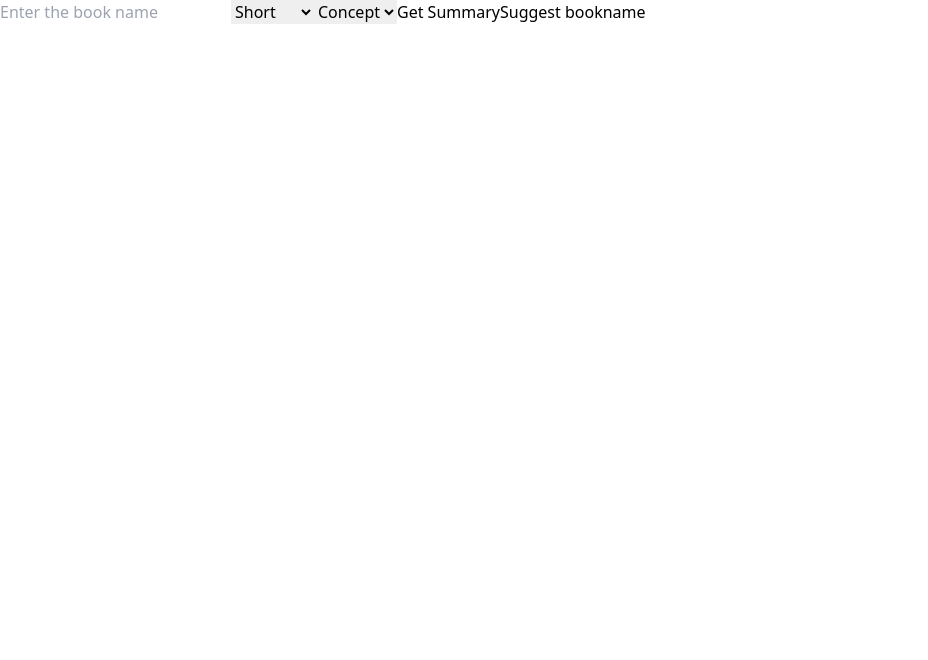
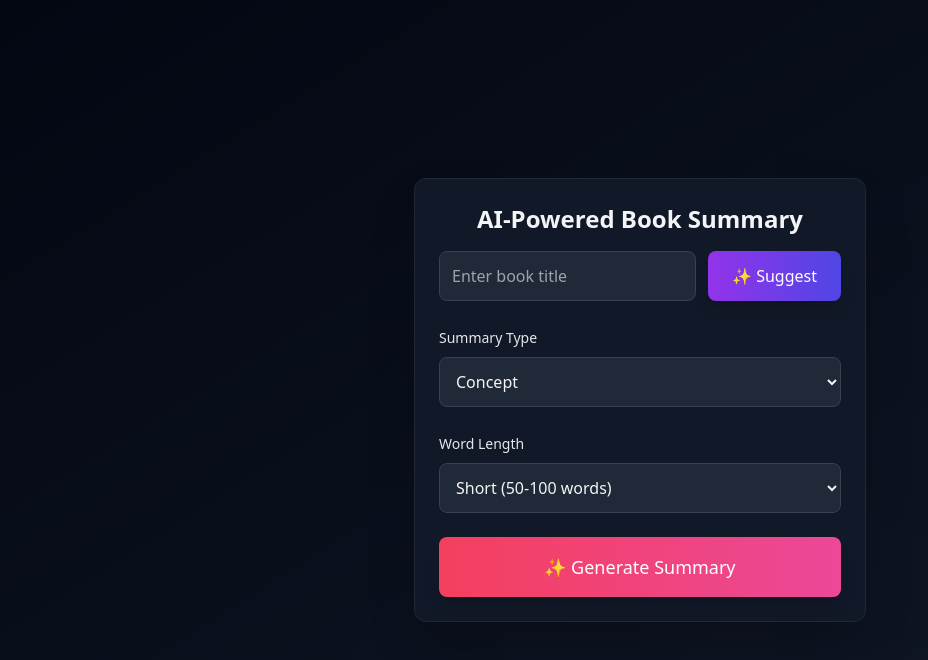
Before and after one commit to ShiviiSonii/QuillQuick, a Next.js app: page / in a window 1280 px wide. Shown: the top 660 px of the page, without its empty margins (0-928 px from the left). Built offline with nearby package versions, Linux system fonts and the light colour scheme.

Commit message:
form ui updated

```diff
--- a/app/page.js
+++ b/app/page.js
@@ -1,5 +1,6 @@
 "use client";
 import { useState } from "react";
+import { motion } from "framer-motion";
 
 export default function Home() {
   const [title, setTitle] = useState("");
@@ -128,29 +129,89 @@ export default function Home() {
   return (
     <>
       {!summary && (
-        <>
+        <div className="min-h-screen bg-gradient-to-br from-gray-950 to-gray-900 p-6 flex items-center justify-center">
+          <motion.div
+            initial={{ opacity: 0, scale: 0.9 }}
+            animate={{ opacity: 1, scale: 1 }}
+            transition={{ duration: 0.3 }}
+          >
+            <div className="w-full max-w-lg border border-gray-800 bg-gray-900 shadow-2xl rounded-xl p-6">
+              <h2 className="text-center text-gray-100 text-2xl font-semibold mb-4">
+                AI-Powered Book Summary
+              </h2>
+              <div className="space-y-6">
+                <div className="flex gap-3">
                   <input
                     type="text"
                     value={title}
-            placeholder="Enter the book name"
+                    placeholder="Enter book title"
                     onChange={(e) => setTitle(e.target.value)}
+                    className="flex-1 bg-gray-800 border border-gray-700 text-gray-100
+                  placeholder-gray-400 focus:ring-gray-700 rounded-lg p-3 outline-none"
                   />
-          <select onChange={(e) => setWordLen(e.target.value)} value={wordLen}>
-            <option value="short">Short</option>
-            <option value="medium">Medium</option>
-            <option value="long">Long</option>
-          </select>
+                  <button
+                    onClick={handleSuggestion}
+                    className="bg-gradient-to-r from-purple-600 to-indigo-600 text-white
+                  hover:from-purple-700 hover:to-indigo-700 shadow-lg border-0 px-6
+                  transition-transform transform hover:scale-110 rounded-lg p-3"
+                  >
+                    ✨ Suggest
+                  </button>
+                </div>
+
+                <div className="space-y-2">
+                  <label className="text-sm font-medium text-gray-200">
+                    Summary Type
+                  </label>
                   <select
                     onChange={(e) => setSummaryType(e.target.value)}
                     value={summaryType}
+                    className="w-full bg-gray-800 border border-gray-700 text-gray-100 focus:ring-gray-700 rounded-lg p-3"
                   >
+                    <option value="" disabled selected>
+                      Choose summary type
+                    </option>
                     <option value="purpose">Purpose</option>
                     <option value="concept">Concept</option>
                     <option value="plot">Plot</option>
                   </select>
-          <button onClick={handleSummary}>Get Summary</button>
-          <button onClick={handleSuggestion}>Suggest bookname</button>
-        </>
+                </div>
+
+                <div className="space-y-2">
+                  <label className="text-sm font-medium text-gray-200">
+                    Word Length
+                  </label>
+                  <select
+                    onChange={(e) => setWordLen(e.target.value)}
+                    value={wordLen}
+                    className="w-full bg-gray-800 border border-gray-700 text-gray-100 focus:ring-gray-700 rounded-lg p-3"
+                  >
+                    <option value="" disabled selected>
+                      Select word length
+                    </option>
+                    <option value="short">Short (50-100 words)</option>
+                    <option value="medium">Medium (200-300 words)</option>
+                    <option value="long">Long (500+ words)</option>
+                  </select>
+                </div>
+
+                <motion.div
+                  whileHover={{ scale: 1.05 }}
+                  whileTap={{ scale: 0.95 }}
+                >
+                  <button
+                    onClick={handleSummary}
+                    className="w-full bg-gradient-to-r from-rose-500 to-pink-500 text-white
+                  hover:from-rose-600 hover:to-pink-600 shadow-lg border-0 py-4 text-lg font-medium
+                  transition-all duration-300 rounded-lg"
+                  >
+                    ✨ Generate Summary
+                  </button>
+                </motion.div>
+              </div>
+            </div>
+          </motion.div>
+        </div>
       )}
 
       {summary && (
```
Lines whose indentation alone changed are shown as unchanged.
